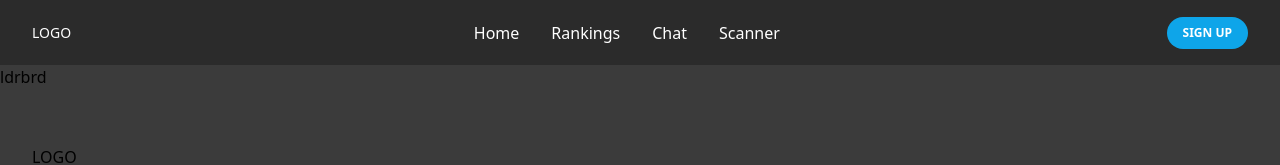
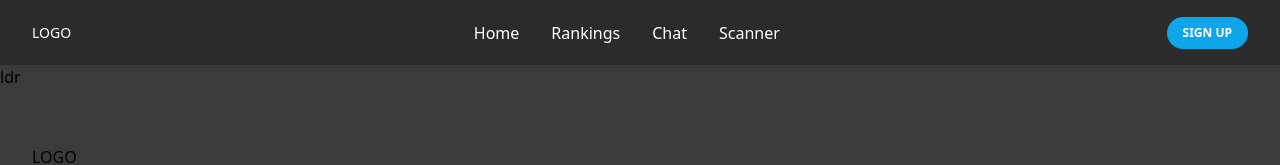
Before and after one commit to Haafii/Rubbish-Revolution, a React (Vite) app in the folder rubbish-revolution/: page /leaderbord in a window 1280 px wide. Shown: the top 165 px of the page. Built offline with nearby package versions, Linux system fonts and the light colour scheme.

Commit message:
ldr board

```diff
--- a/rubbish-revolution/src/pages/Leaderbord.jsx
+++ b/rubbish-revolution/src/pages/Leaderbord.jsx
@@ -7,7 +7,7 @@ const Leaderboard = () => {
       <Header />
       <div className='bg-primary'>
         <div className='bg-secondary '>
-          ldrbrd
+          ldr
         </div>
       </div>
     </div>
```
